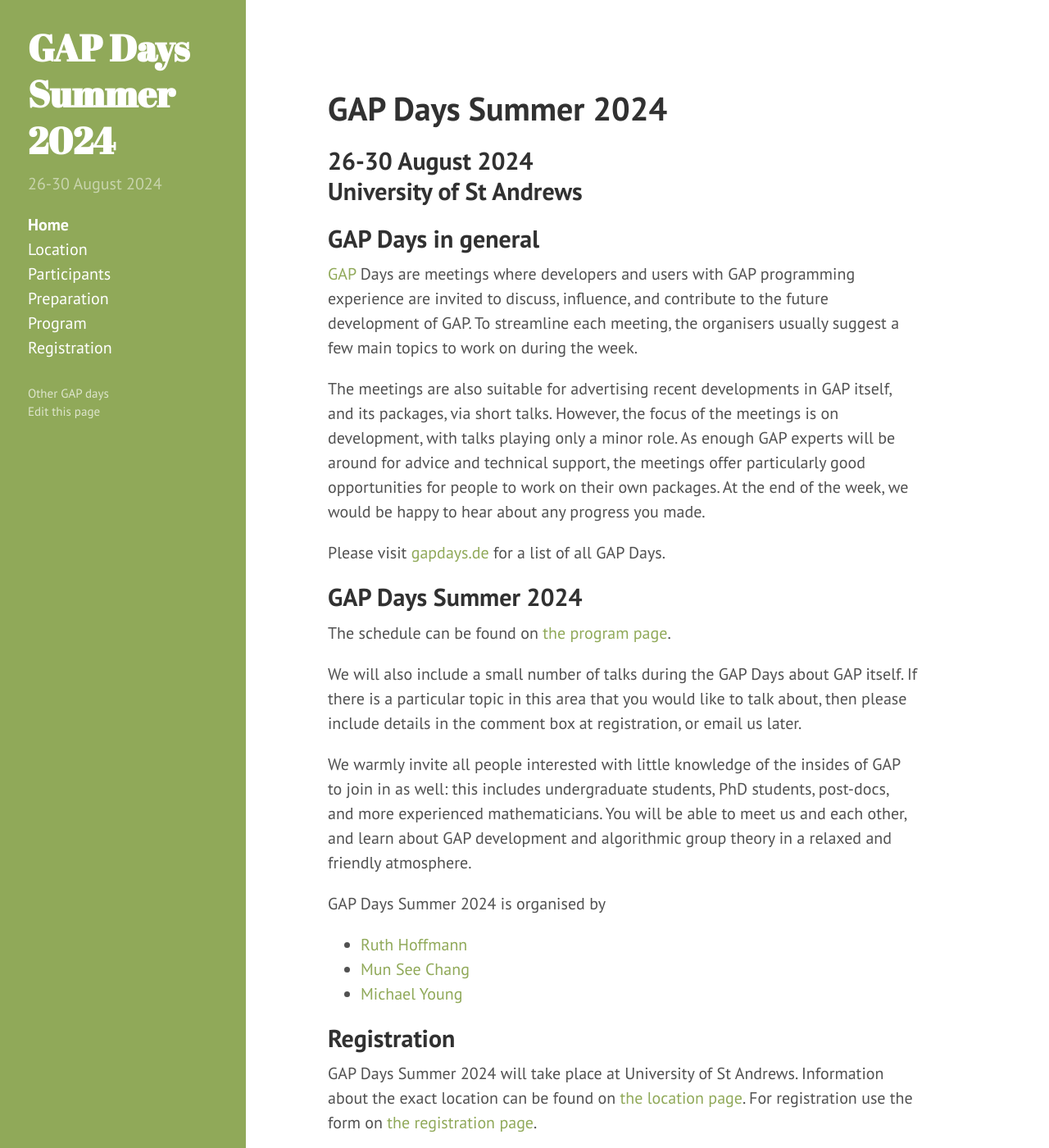
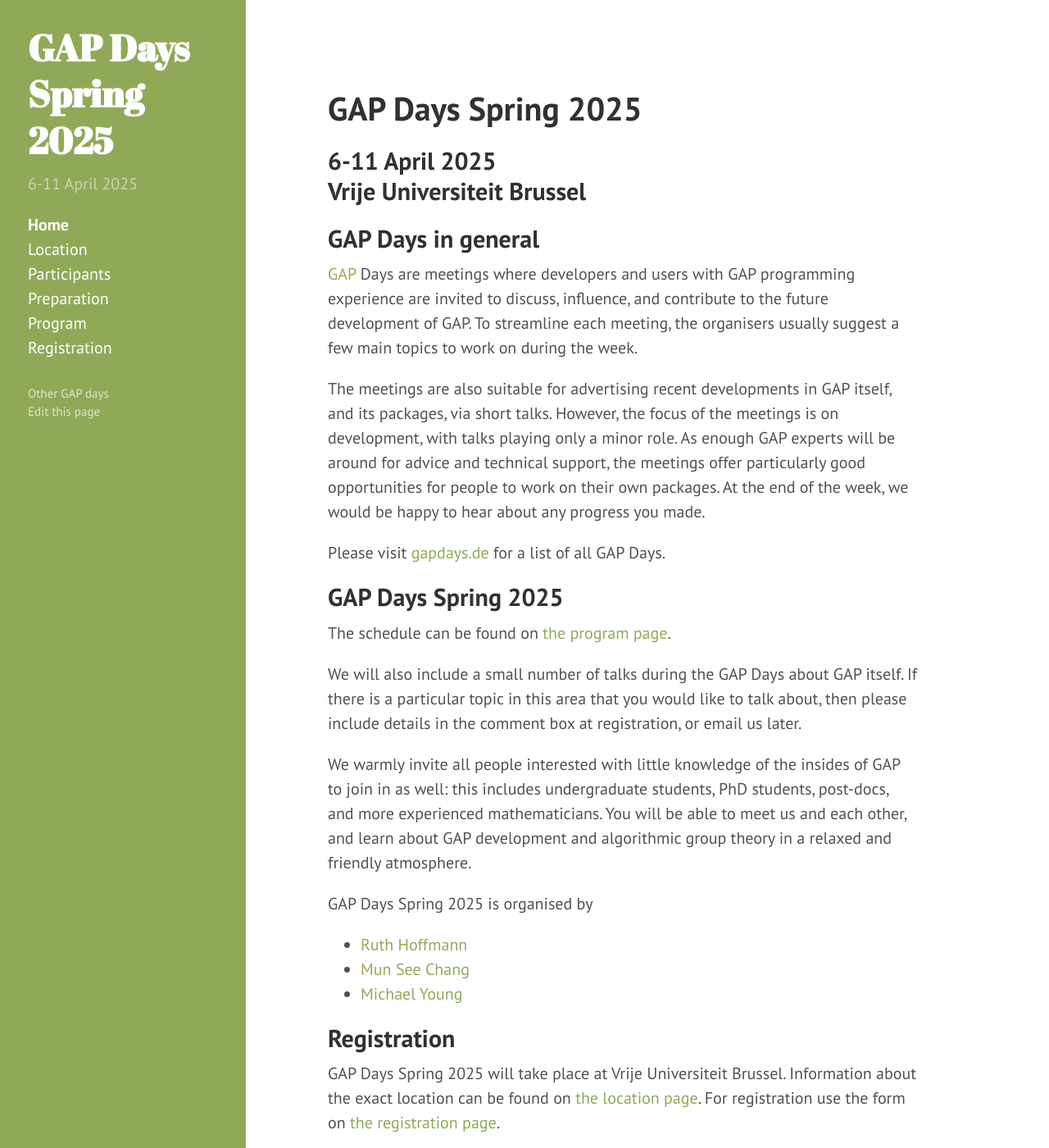
Before and after one commit to gapdays/gapdays2025-spring, a Jekyll site: the page built from index.md, in a window 1280 px wide and 1400 px high. Shown: the whole window at 82% size. Built offline with Jekyll 4.4.1, drawn with Linux system fonts in a browser that asks for light colours.

Commit message:
first change: time and location!

```diff
--- a/_config.yml
+++ b/_config.yml
@@ -6,10 +6,10 @@ highlighter:      rouge
 permalink:        pretty
 
 # Setup
-title:            'GAP Days Summer 2024'
+title:            'GAP Days Spring 2025'
 tagline:          'A workshop for GAP developers and users'
-description:      '26-30 August 2024'
-location:         'University of St Andrews'
+description:      '6-11 April 2025'
+location:         'Vrije Universiteit Brussel'
 url:              https://www.gapdays.de
 baseurl:          /gapdays2024-summer
 email:            gapdays2024-summer@gapdays.de
```
